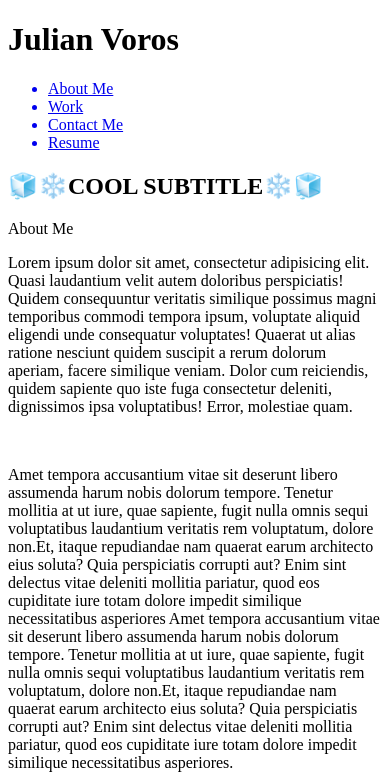
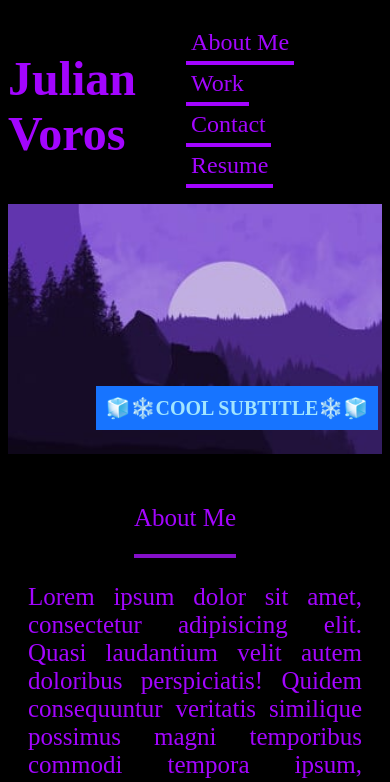
Before and after one commit to JuVoros/portolio-1, a plain HTML site: page index.html in a window 390 px wide. Shown: the top 782 px of the page. Drawn offline with Linux system fonts and the light colour scheme; files whose address does not match are found by name.

Commit message:
Final Touches

```diff
--- a/Assets/style.css
+++ b/Assets/style.css
@@ -1,6 +1,5 @@
 :root {
-    --Main-purple: rgb(163, 5, 255);
-
+  --Main-purple: rgb(163, 5, 255);
 }
 
 body {
@@ -34,7 +33,7 @@ nav li {
   padding: 5px;
   border-bottom: 4px solid var(--Main-purple);
   transition: all 0.5s ease-out;
-  color:var(--Main-purple);
+  color: var(--Main-purple);
   font-size: 24px;
 }
 
@@ -118,7 +117,7 @@ section {
 }
 
 .title {
-  background: rgba(29, 29, 29, 0.7);
+  background: rgba(0, 0, 0, 0.795);
   padding: 1px;
   position: absolute;
   bottom: 40px;
@@ -126,6 +125,10 @@ section {
   font-size: 24px;
   border-radius: 10px;
   line-height: 0%;
+}
+.title:hover {
+  background-color: blueviolet;
+  border: 2px solid, var(--Main-purple);
 }
 
 .title p:first-child {
@@ -156,6 +159,7 @@ section {
     padding: 0px;
     min-width: auto;
     font-size: 25px;
+    border-right: 0px;
   }
 
   .lefty {
--- a/index.html
+++ b/index.html
@@ -4,7 +4,7 @@
         <meta charset="UTF-8">
         <meta http-equiv="X-UA-Compatible" content="IE=edge">
         <meta name="viewport" content="width=device-width, initial-scale=1.0">
-        <link rel="stylesheet" href="style2.css">
+        <link rel="stylesheet" href="Assets/style.css">
         <title>Portfolio</title>
     </head>
     <body>
@@ -14,7 +14,7 @@
                 <ul>
                     <a href="#about-me"><li>About Me</li></a>
                     <a href="#work"><li>Work</li></a>
-                    <a href="#contactJ"><li>Contact Me</li></a>
+                    <a href="#contactJ"><li>Contact</li></a>
                     <a href="#"><li>Resume</li></a>
                 </ul>
             </nav>
@@ -111,7 +111,7 @@
             </section>
         </main>
         <section id="contactJ">
-            <div class="righty">Contact Me</div>
+            <div class="righty">Contact</div>
             <div id="contact" class="lefty remove-link header">
                 <p><a href="#">+1 (206)-747-0601</a></p>
                 <p><a href="mailto:julianvoros@hotmail.com">Julianvoros@hotmail.com</a></p>
```
